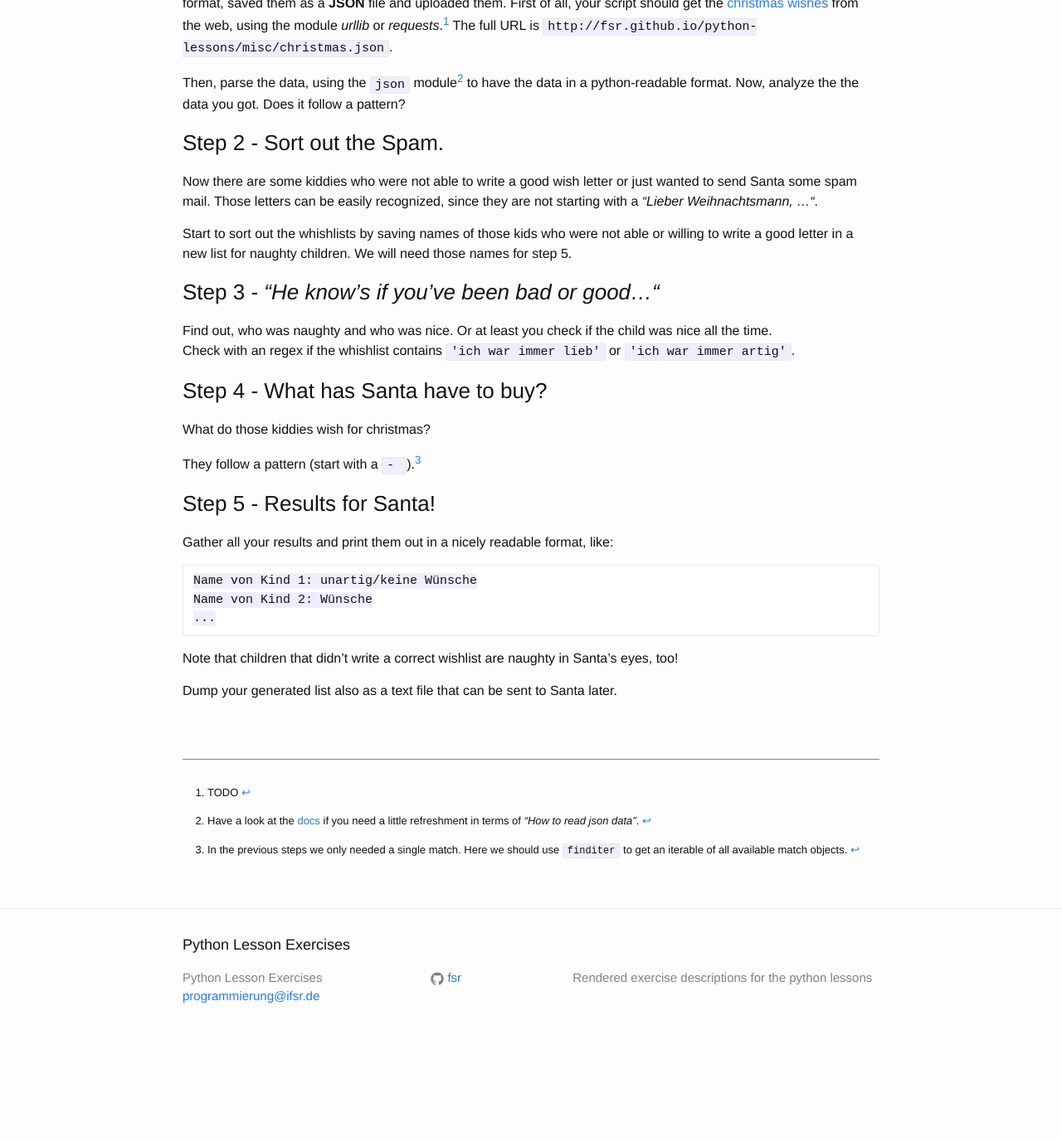
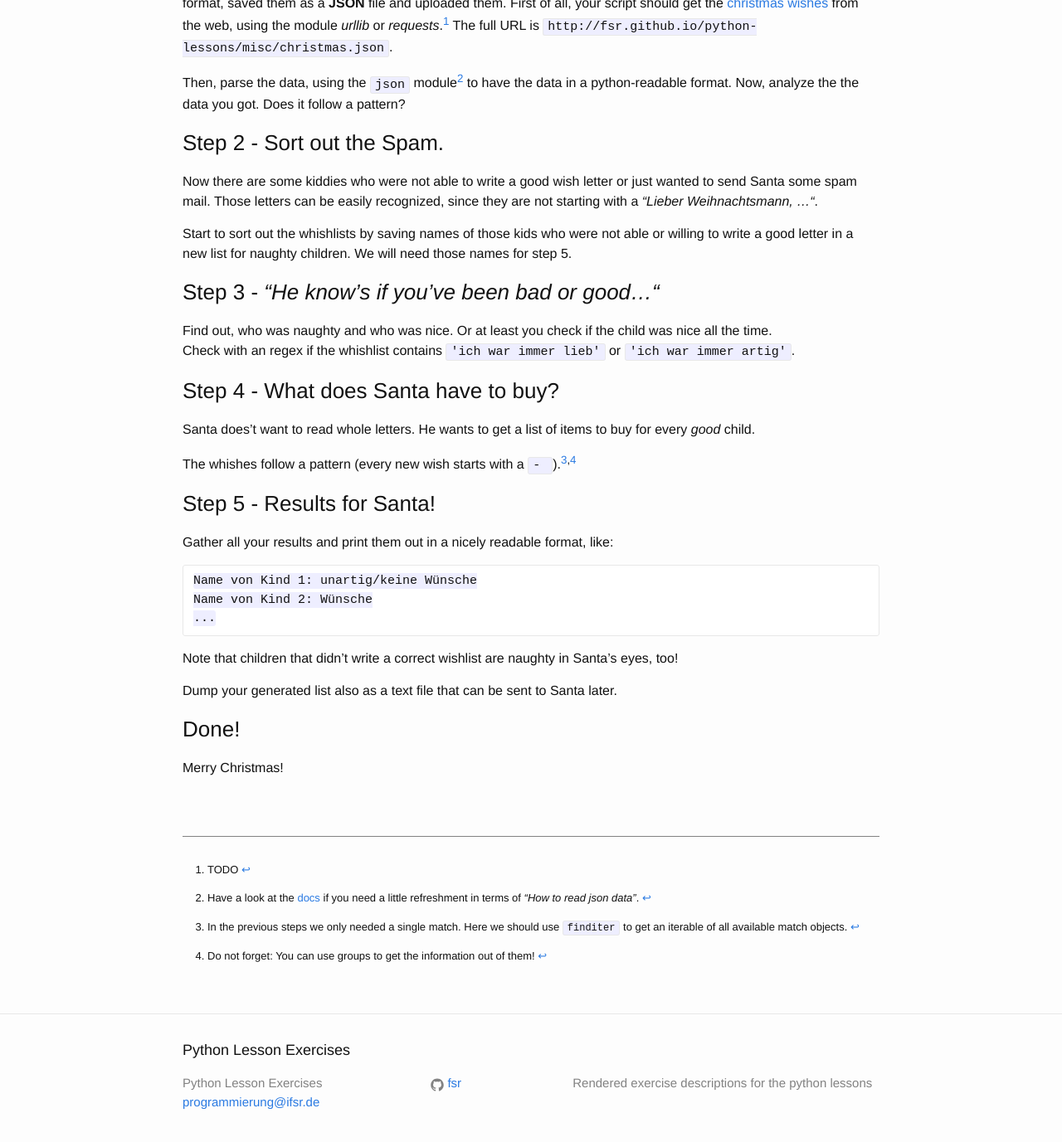
Before and after one commit to fsr/python-lessons, a Jekyll site: the page built from _exercises/19_regex_christmas.md, in a window 1280 px wide and 1400 px high, scrolled down 503 px. Shown: the top 1377 px of the window at 83% size. Built offline with Jekyll 4.4.1, drawn with Linux system fonts in a browser that asks for light colours; before the commit the page ends 1776 px from its top, so only the background shows below that.

Commit message:
Finish task 19

```diff
--- a/_exercises/19_regex_christmas.md
+++ b/_exercises/19_regex_christmas.md
@@ -35,15 +35,17 @@ We will need those names for step 5.
 Find out, who was naughty and who was nice. Or at least you check if the child was nice all the time.
 Check with an regex if the whishlist contains `'ich war immer lieb'` or `'ich war immer artig'`.
 
-### Step 4 - What has Santa have to buy?
+### Step 4 - What does Santa have to buy?
 
+Santa does't want to read whole letters. He wants to get a list of items to buy for every _good_ child.
 
-What do those kiddies wish for christmas?
-
-They follow a pattern (start with a `- `).[^finditer]
+The whishes follow a pattern (every new wish starts with a `- `).[^finditer]<sup>,</sup>[^groups]
 
 [^finditer]:
     In the previous steps we only needed a single match. Here we should use `finditer` to get an iterable of all available match objects.
+
+[^groups]:
+    Do not forget: You can use groups to get the information out of them!
 
 ### Step 5 - Results for Santa!
 
@@ -58,3 +60,7 @@ Name von Kind 2: Wünsche
 Note that children that didn't write a correct wishlist are naughty in Santa's eyes, too!
 
 Dump your generated list also as a text file that can be sent to Santa later.
+
+### Done!
+
+Merry Christmas!
```
Also changed, not shown: other parts of _exercises/19_regex_christmas.md (+1 -1 lines).
